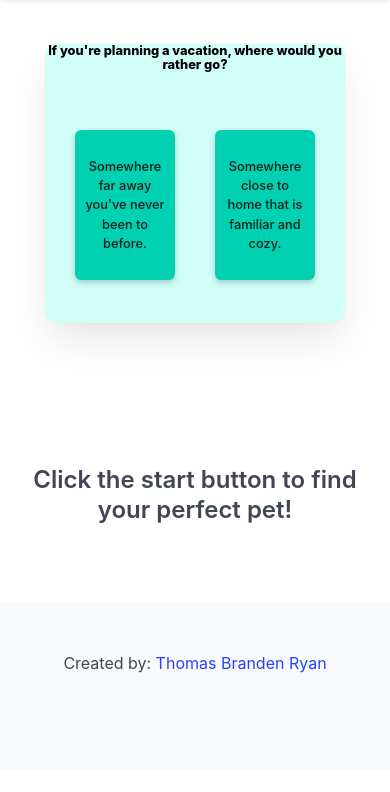
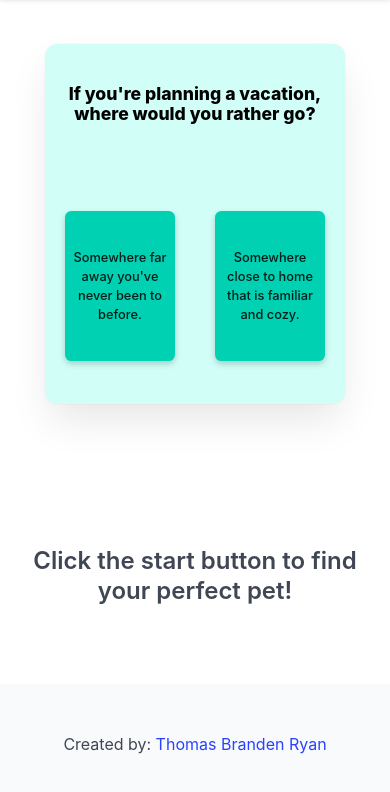
Before and after one commit to Tomjp424/pet-finder-quiz, a plain HTML site: page index.html in a window 390 px wide. Both pictures are taken after a click on the button "Start Quiz". Shown: the part 112-904 px from the top of the page. Before the commit the page ends 883 px from the top, so only its background shows below. Drawn offline with Linux system fonts and the light colour scheme.

Commit message:
Minor adjustments to things like font, box and image sizes at various resolutions

```diff
--- a/index.html
+++ b/index.html
@@ -29,7 +29,7 @@
       <!-- Main Content -->
       <div class="column main-content">
 
-        <section id="questionCard" class="section is-flex-direction-column is-mobile" style="height:375px">
+        <section id="questionCard" class="section is-flex-direction-column is-mobile">
          <div class="card is-flex-direction-column is-mobile has-background-primary-90">
 
             <h2 class="title is-3" id="questionText">
--- a/styles.css
+++ b/styles.css
@@ -145,6 +145,9 @@ section {
 
 #matchingAnimalImage{
     margin: 15px 0;
+    height: 60%;
+    width: 60%;
+    align-self: center;
 }
 
 #funFact {
@@ -195,23 +198,33 @@ footer {
     right: 5px;
 }
 
-@media screen and (max-width: 1400px) {
+@media screen and (max-width: 2560px) {
+    #questionText {
+        margin: 40px 20px 20px 20px;
+    }
+    #questionCard {
+        height: 456px;
+    }
+}
+
+
+@media screen and (max-width: 1366px) {
     .card{
         width: 660px;
     }
     #answerButtonOne {
-        font-size: 1.1rem;
+        font-size: 1.2rem;
         padding: 0.4em 0.6em;
-        width: 150px;
+        width: 200px;
         height: 160px;
     }
     #answerButtonTwo {
-        font-size: 1.1rem;
+        font-size: 1.2rem;
         padding: 0.4em 0.6em;
-        width: 150px;
+        width: 200px;
     }
     #questionText{
-        font-size: 1.3rem;
+        font-size: 1.7rem;
     }
    .sidebar{
         width: 25%;
@@ -242,17 +255,17 @@ footer {
 
 @media screen and (max-width: 992px) {
     #answerButtonOne {
-        font-size: 0.9rem;
+        font-size: 1.1rem;
         padding: 0.3em 0.65em;
-        width: 110px;
+        width: 150px;
     }
     #answerButtonTwo {
-        font-size: 0.9rem;
+        font-size: 1.1rem;
         padding: 0.3em 0.65em;
-        width: 110px;
+        width: 150px;
     }
    #questionText{
-        font-size: 0.9rem;
+        font-size: 1.3rem;
     }
     .sidebar{
         width: 25%;
@@ -266,19 +279,6 @@ footer {
 }
 
 @media screen and (max-width: 750px) {
-    #answerButtonOne {
-        font-size: 1rem;
-        padding: 0.3em 0.6em;
-        width: 100px;
-    }
-    #answerButtonTwo {
-        font-size: 1rem;
-        padding: 0.3em 0.6em;
-        width: 100px;
-    }
-    #questionText{
-        font-size: 0.9rem;
-    }
     .sidebar{
         display: none;
    }
@@ -289,6 +289,9 @@ footer {
     .card{
         width: 600px;
     }
+    #endingPage {
+        margin: 0 150px 0 150px;
+    }
 }
 
 
@@ -296,16 +299,16 @@ footer {
     #answerButtonOne {
         font-size: 1rem;
         padding: 0.3em 0.6em;
-        width: 100px;
+        width: 130px;
         height: 150px;
     }
     #answerButtonTwo {
         font-size: 1rem;
         padding: 0.3em 0.6em;
-        width: 100px;
+        width: 130px;
     }
     #questionText{
-        font-size: 0.8rem;
+        font-size: 1.2rem;
     }
     .sidebar{
         display: none;
@@ -323,16 +326,16 @@ footer {
     #answerButtonOne {
         font-size: 0.8rem;
         padding: 0.3em 0.6em;
-        width: 100px;
+        width: 110px;
         height: 150px;
     }
     #answerButtonTwo {
         font-size: 0.8rem;
         padding: 0.3em 0.6em;
-        width: 100px;
+        width: 110px;
     }
     #questionText{
-        font-size: 0.8rem;
+        font-size: 1.1rem;
     }
     .sidebar{
         display: none;
```
